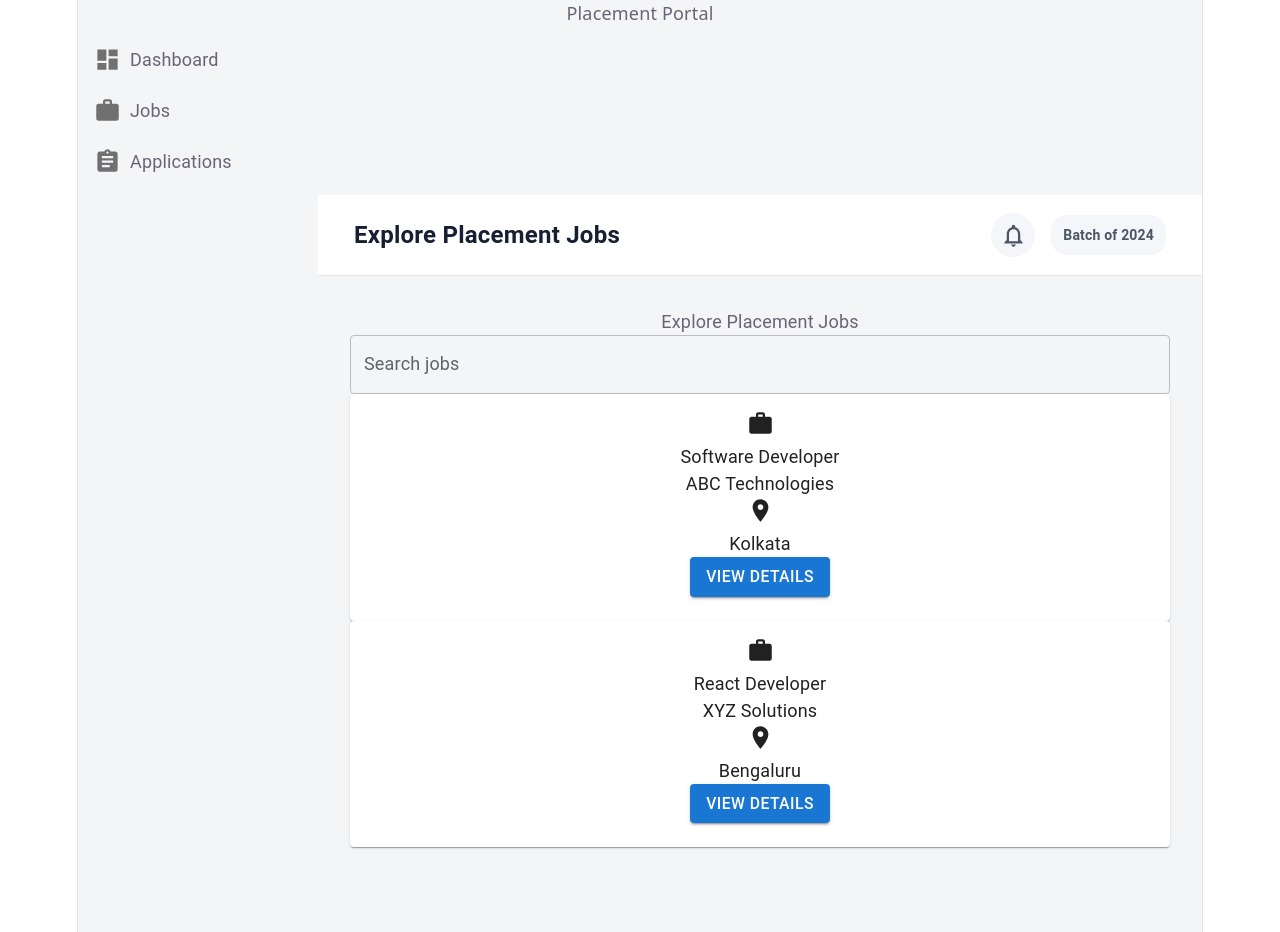
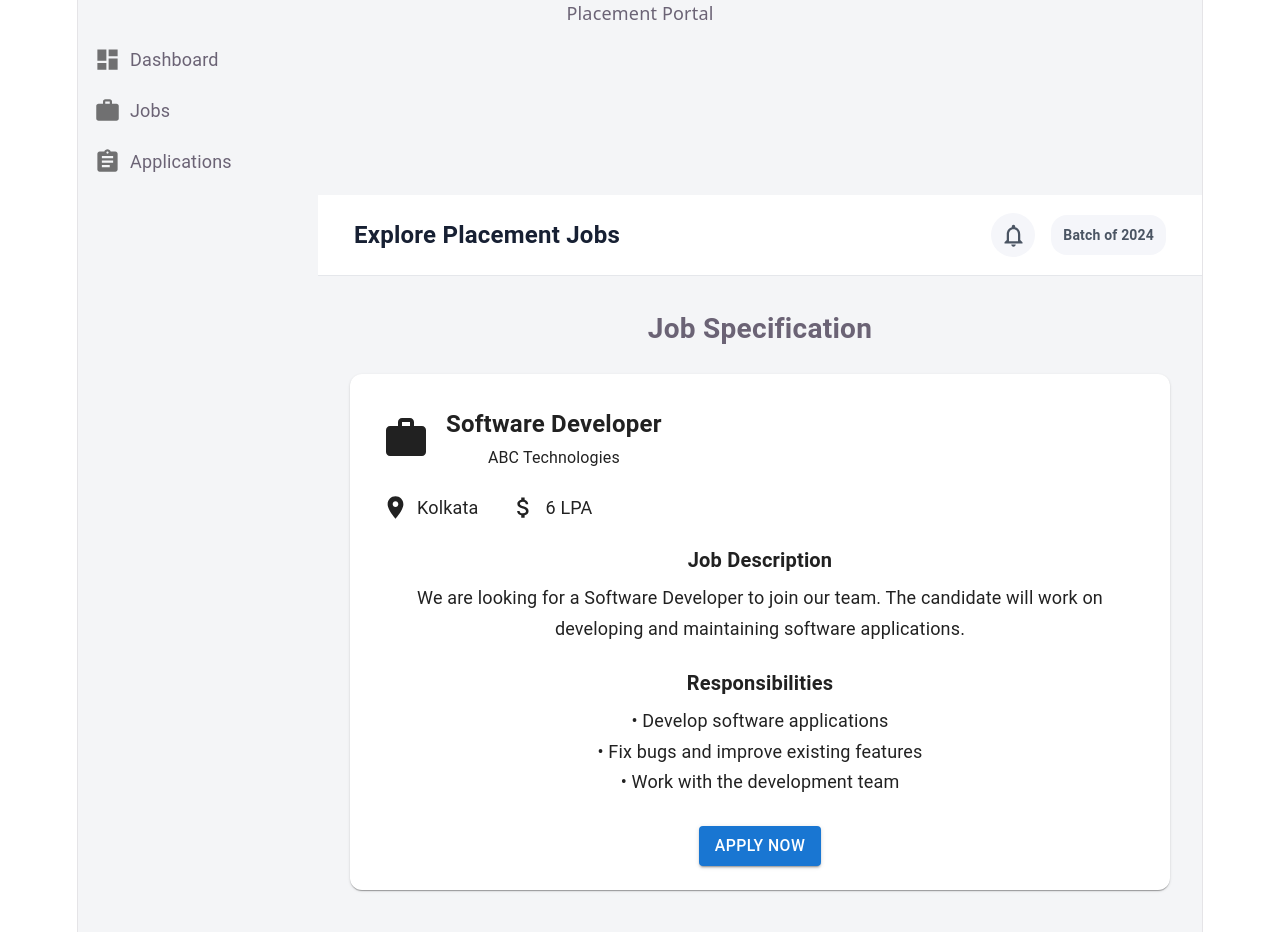
Before and after one commit to ananyaghosal5922-bit/placement-ui-, a React (Vite) app: page /job-details in a window 1280 px wide. Shown: the top 932 px of the page. Built offline with nearby package versions, Linux system fonts and the light colour scheme.

Commit message:
added job details page

```diff
--- a/src/App.jsx
+++ b/src/App.jsx
@@ -1,10 +1,10 @@
 import MainLayout from "./layouts/MainLayout";
-import Jobs from "./pages/Jobs";
+import JobDetails from "./pages/JobDetails";
 
 function App() {
   return (
     <MainLayout>
-       <Jobs />
+      <JobDetails />
     </MainLayout>
   );
 }
--- /dev/null
+++ b/src/pages/JobDetails.css
@@ -0,0 +1,65 @@
+.job-details-page {
+  width: 100%;
+}
+
+.job-details-heading {
+  font-size: 28px !important;
+  font-weight: 700 !important;
+  margin-bottom: 24px !important;
+}
+
+.job-details-card {
+  max-width: 900px;
+  border-radius: 12px !important;
+}
+
+.job-details-card .MuiCardContent-root {
+  padding: 32px;
+}
+
+.job-details-header {
+  display: flex;
+  align-items: center;
+  gap: 16px;
+}
+
+.job-details-icon {
+  font-size: 48px !important;
+}
+
+.job-details-title {
+  font-size: 24px !important;
+  font-weight: 700 !important;
+}
+
+.job-details-company {
+  font-size: 16px !important;
+  margin-top: 4px !important;
+}
+
+.job-details-info {
+  display: flex;
+  gap: 32px;
+  margin: 24px 0;
+}
+
+.job-info-item {
+  display: flex;
+  align-items: center;
+  gap: 8px;
+}
+
+.job-section-title {
+  font-size: 20px !important;
+  font-weight: 700 !important;
+  margin-top: 24px !important;
+  margin-bottom: 8px !important;
+}
+
+.job-description {
+  line-height: 1.7 !important;
+}
+
+.apply-button {
+  margin-top: 28px !important;
+}
--- /dev/null
+++ b/src/pages/JobDetails.jsx
@@ -0,0 +1,85 @@
+import {
+  Box,
+  Typography,
+  Card,
+  CardContent,
+  Button,
+} from "@mui/material";
+
+import WorkIcon from "@mui/icons-material/Work";
+import LocationOnIcon from "@mui/icons-material/LocationOn";
+import AttachMoneyIcon from "@mui/icons-material/AttachMoney";
+
+import "./JobDetails.css";
+
+function JobDetails() {
+  return (
+    <Box className="job-details-page">
+
+<Typography className="job-details-heading">
+Job Specification
+</Typography>
+
+<Card className="job-details-card">
+<CardContent>
+
+    <Box className="job-details-header">
+    <WorkIcon className="job-details-icon" />
+
+    <Box>
+        <Typography className="job-details-title">
+Software Developer
+</Typography>
+
+<Typography className="job-details-company">
+ABC Technologies
+</Typography>
+</Box>
+</Box>
+
+<Box className="job-details-info">
+    <Box className="job-info-item">
+        <LocationOnIcon />
+        <Typography>Kolkata</Typography>
+    </Box>
+
+    <Box className="job-info-item">
+        <AttachMoneyIcon />
+        <Typography>6 LPA</Typography>
+    </Box>
+    </Box>
+
+    <Typography className="job-section-title">
+    Job Description
+    </Typography>
+
+    <Typography className="job-description">
+    We are looking for a Software Developer to join our
+    team. The candidate will work on developing and
+    maintaining software applications.
+    </Typography>
+
+<Typography className="job-section-title">
+    Responsibilities
+    </Typography>
+
+    <Typography className="job-description">
+    • Develop software applications
+    <br />
+    • Fix bugs and improve existing features
+    <br />
+    • Work with the development team
+    </Typography>
+
+    <Button variant="contained" className="apply-button">
+    Apply Now
+    </Button>
+
+</CardContent>
+</Card>
+
+    </Box>
+  );
+}
+
+export default JobDetails;
```
